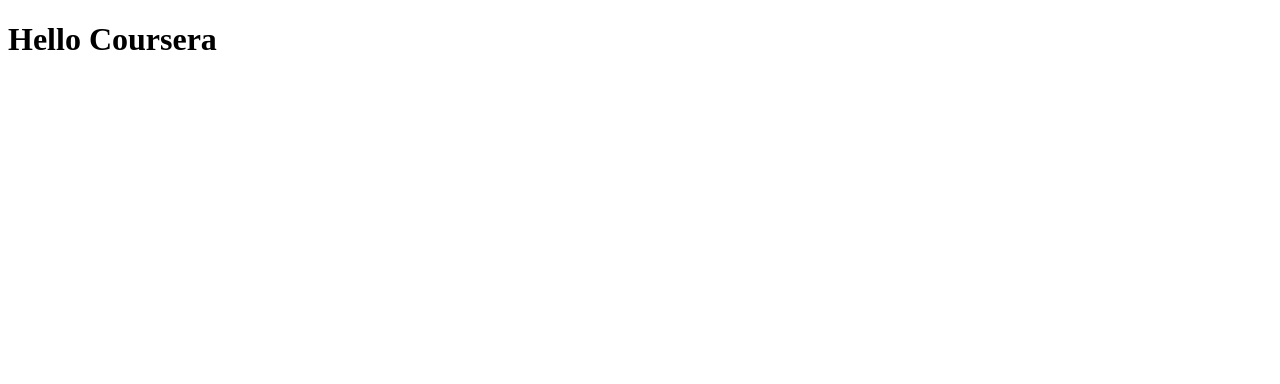
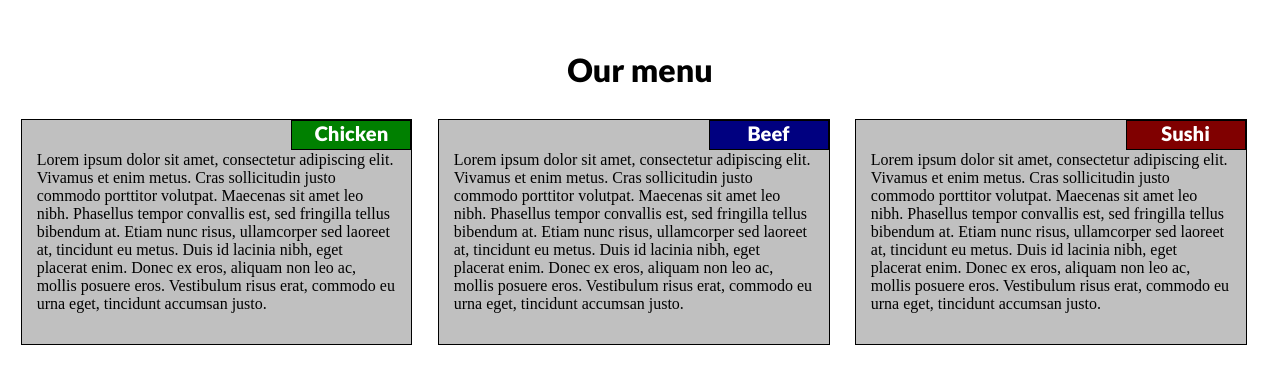
Before and after one commit to tocheto/coursera-test, a plain HTML site: page module2-sltn/index.html in a window 1280 px wide. Drawn offline with Linux system fonts and the light colour scheme.

Commit message:
add module 2 solution

```diff
--- /dev/null
+++ b/module2-sltn/css/style.css
@@ -0,0 +1,75 @@
+h1 {
+	text-align: center;
+	margin-top:50px;
+	margin-bottom: 30px;
+}
+
+h1, .main-section article .article-header {
+	font-family: 'Lato', sans-serif;
+}
+
+.main-section {
+	font-size: 100%;
+}
+
+.main-section article {
+	position: relative;
+	padding: 15px;
+	margin-left: 1%; margin-right: 1%;
+	margin-bottom: 20px;
+	float:inherit;
+
+	background-color: silver;
+	border:1px solid black;
+	text-align: left;
+
+	box-sizing: border-box;
+}
+
+.main-section article .article-header {
+	position: absolute;
+	top:0px;
+	right: 0px;
+	width: 120px;
+	height: 30px;
+	border: 1px solid black;
+
+	color:white;
+	text-align: center;
+	font-size: 1.25em;
+
+	vertical-align: middle;
+	display: inline-block;
+
+	box-sizing: border-box;
+}
+
+#article-header-1{background-color: green;}
+#article-header-2{background-color: navy; color: white;}
+#article-header-3{background-color: maroon; color: white;}
+
+/* media queries : */
+/*1. Desktop : min width 992px - 3 equal sections */
+@media (min-width: 992px) {
+	.main-section article {
+		float: left;
+		width: 31%;
+		box-sizing: border-box;
+
+	}
+}
+/*2. Tablet : 768px - 991px - 2 sections of 50% and 3rd section on new line, 100% */
+@media (min-width: 768px) and (max-width: 991px) {
+	.main-section article {
+		float: left;
+		width: 47%;
+		box-sizing: border-box;
+	}
+	.main-section article:last-child {
+		float: left;
+		width: 96%;
+
+		box-sizing: border-box;
+	}
+}
+/*3. Mobile : 0 -767px = Default behaviour, nothing to do*/
--- a/module2-sltn/index.html
+++ b/module2-sltn/index.html
@@ -2,8 +2,27 @@
 <html>
 <head>
 	<title>Hello World</title>
+	<link href='https://fonts.googleapis.com/css?family=Lato:900' rel='stylesheet' type='text/css'>
+	<link rel="stylesheet" type="text/css" href="./css/style.css">
 </head>
 <body>
-<h1>Hello Coursera</h1>
+	<h1>Our menu</h1>
+
+	<section class="main-section" >
+		<article>
+		<div class="article-header" id="article-header-1">Chicken</div>
+			<p>Lorem ipsum dolor sit amet, consectetur adipiscing elit. Vivamus et enim metus. Cras sollicitudin justo commodo porttitor volutpat. Maecenas sit amet leo nibh. Phasellus tempor convallis est, sed fringilla tellus bibendum at. Etiam nunc risus, ullamcorper sed laoreet at, tincidunt eu metus. Duis id lacinia nibh, eget placerat enim. Donec ex eros, aliquam non leo ac, mollis posuere eros. Vestibulum risus erat, commodo eu urna eget, tincidunt accumsan justo.</p>
+		</article>
+		<article>
+			<div class="article-header" id="article-header-2">Beef</div>
+			<p>Lorem ipsum dolor sit amet, consectetur adipiscing elit. Vivamus et enim metus. Cras sollicitudin justo commodo porttitor volutpat. Maecenas sit amet leo nibh. Phasellus tempor convallis est, sed fringilla tellus bibendum at. Etiam nunc risus, ullamcorper sed laoreet at, tincidunt eu metus. Duis id lacinia nibh, eget placerat enim. Donec ex eros, aliquam non leo ac, mollis posuere eros. Vestibulum risus erat, commodo eu urna eget, tincidunt accumsan justo.</p>
+		</article>
+		<article>
+			<div class="article-header" id="article-header-3">Sushi</div>
+			<p>Lorem ipsum dolor sit amet, consectetur adipiscing elit. Vivamus et enim metus. Cras sollicitudin justo commodo porttitor volutpat. Maecenas sit amet leo nibh. Phasellus tempor convallis est, sed fringilla tellus bibendum at. Etiam nunc risus, ullamcorper sed laoreet at, tincidunt eu metus. Duis id lacinia nibh, eget placerat enim. Donec ex eros, aliquam non leo ac, mollis posuere eros. Vestibulum risus erat, commodo eu urna eget, tincidunt accumsan justo.</p>
+		</article>
+	</section>
+
+
 </body>
 </html>
```
